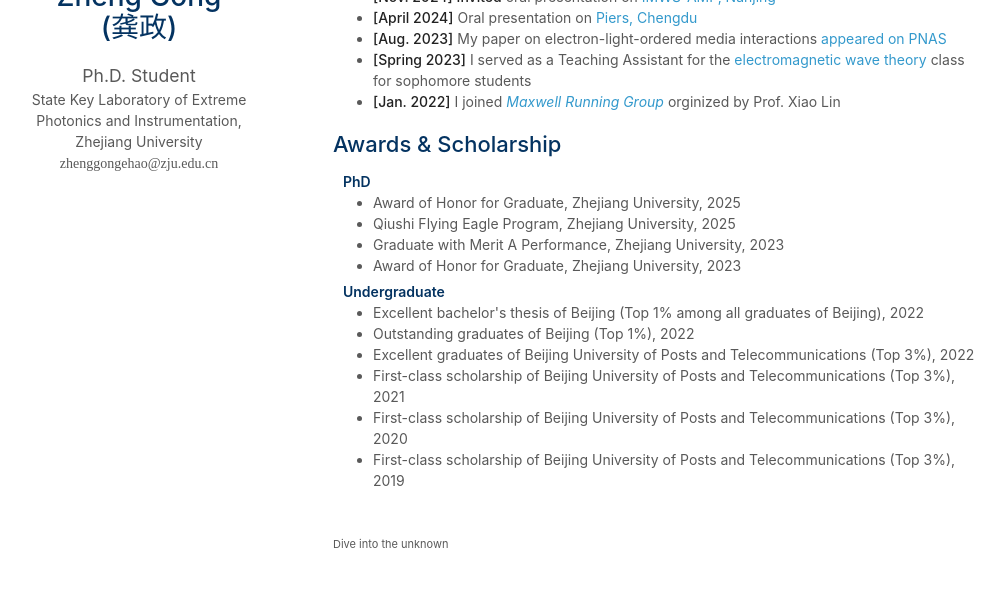
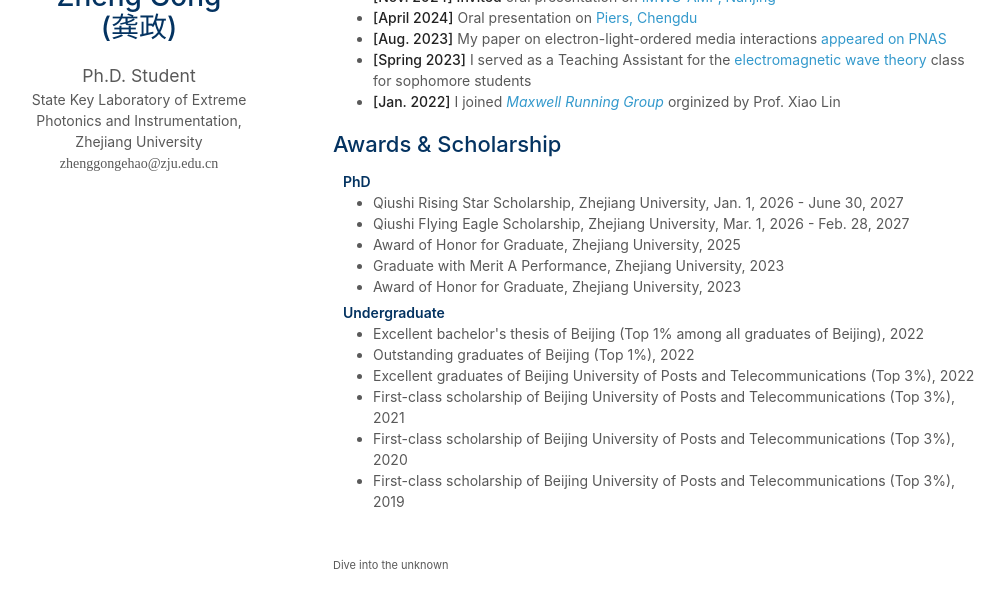
Before and after one commit to zhenggongehao/zhenggongehao.github.io, a Jekyll site: the page built from index.md, in a window 1280 px wide and 900 px high, scrolled down 1440 px, cut to the strip 256-864 px from the top of the window. Shown: the whole strip, without its empty margins (137-1141 px from the left). Built offline with Jekyll 4.4.1, drawn with Linux system fonts in a browser that asks for light colours; nearby versions of some CDN libraries; a style sheet for code colours, icons or effects is not loaded; our own code applies the rules of GitHub Pages for plain Markdown files.

Commit message:
update files

```diff
--- a/_includes/services.md
+++ b/_includes/services.md
@@ -3,8 +3,10 @@
 <h4 style="margin:0 10px 0;">PhD</h4>
 
 <ul style="margin:0 0 5px;">
+
+ <li><autocolor>Qiushi Rising Star Scholarship, Zhejiang University, Jan. 1, 2026 - June 30, 2027</autocolor></li>
+ <li><autocolor>Qiushi Flying Eagle Scholarship, Zhejiang University, Mar. 1, 2026 - Feb. 28, 2027</autocolor></li>
  <li><autocolor>Award of Honor for Graduate, Zhejiang University, 2025 </autocolor></li>
- <li><autocolor>Qiushi Flying Eagle Program, Zhejiang University, 2025</autocolor></li>
  <li><autocolor>Graduate with Merit A Performance, Zhejiang University, 2023 </autocolor></li>
  <li><autocolor>Award of Honor for Graduate, Zhejiang University, 2023 </autocolor></li>
  <!-- <li><a href="http://cvpr2023.thecvf.com/"><autocolor>IEEE/CVF Conference on Computer Vision and Pattern Recognition (CVPR) 2021-2023</autocolor></a></li>注释此处 -->
```
